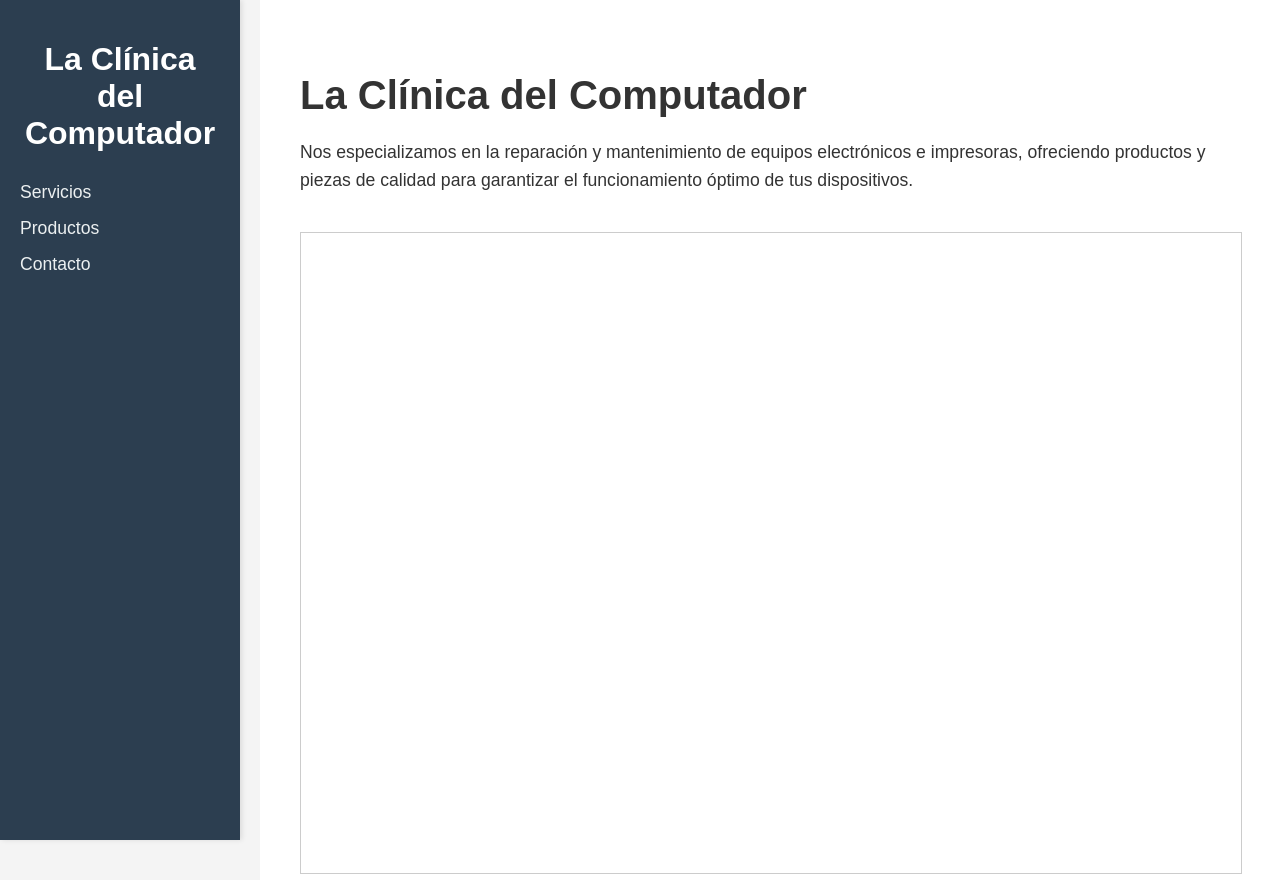
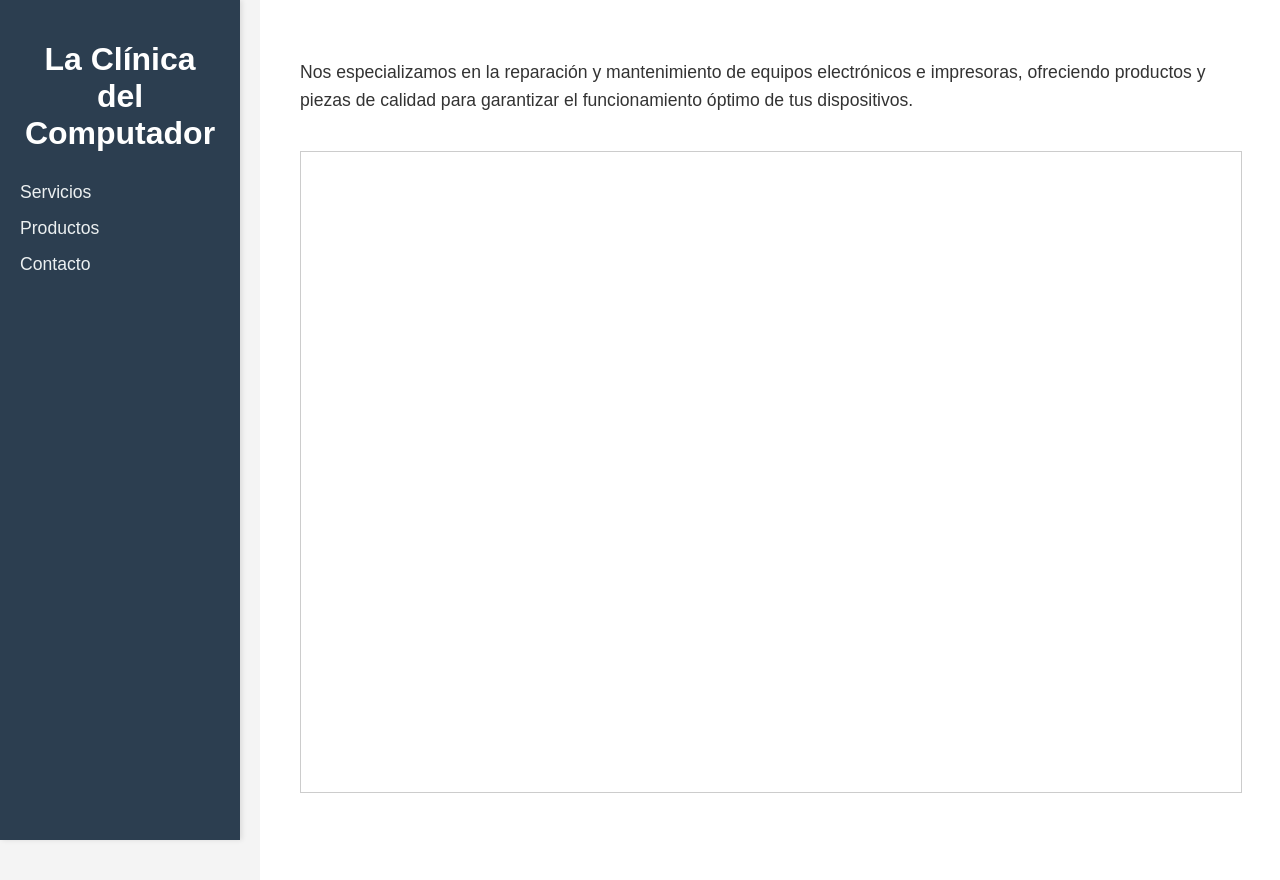
Before and after one commit to Clinicalamesa/Clinicalamesa.github.io, a plain HTML site: page index.html in a window 1280 px wide. Drawn offline with Linux system fonts and the light colour scheme.

Commit message:
Update index.html

```diff
--- a/index.html
+++ b/index.html
@@ -111,7 +111,6 @@
     </div>
 
     <div class="container">
-        <h2>La Clínica del Computador</h2>
         <p>Nos especializamos en la reparación y mantenimiento de equipos electrónicos e impresoras, ofreciendo productos y piezas de calidad para garantizar el funcionamiento óptimo de tus dispositivos.</p>
         <iframe id="contentFrame" src=""></iframe>
     </div>
```
